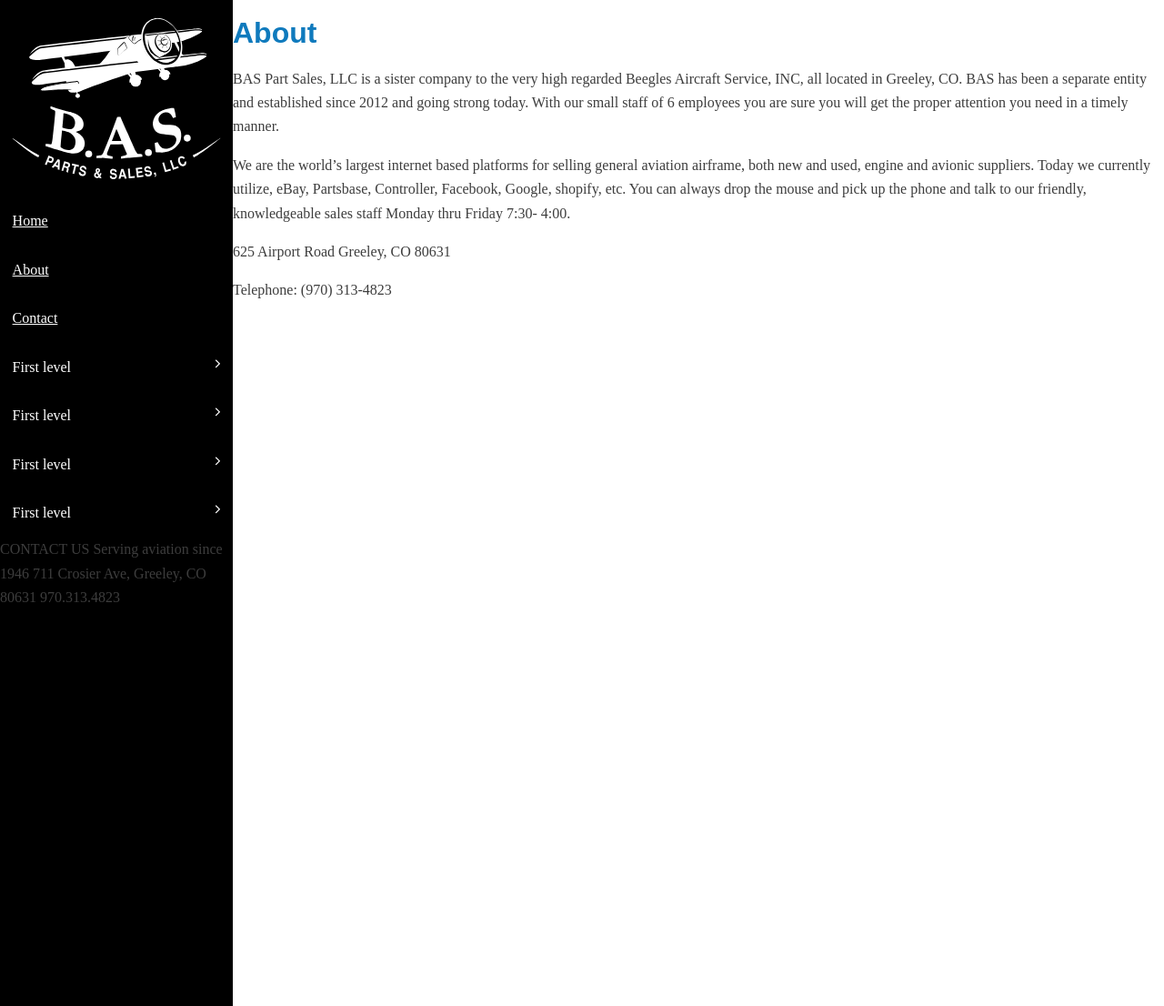
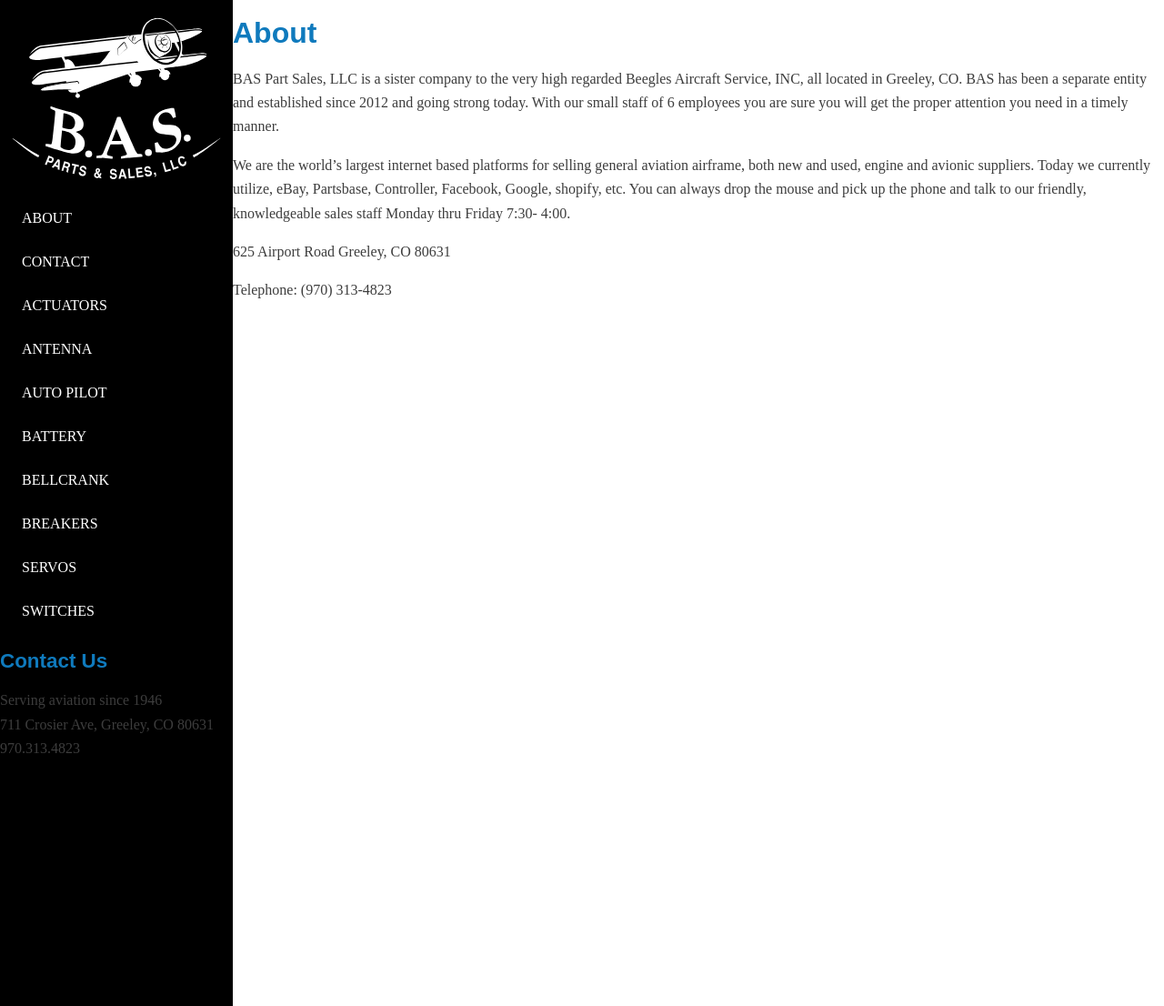
Before and after one commit to variantstudios/baspartsales.com, a Jekyll site: the page built from pages/about/index.md, in a window 1280 px wide. Shown: the whole page at 91% size. Built offline with Jekyll 4.4.1, drawn with Linux system fonts in a browser that asks for light colours; nearby versions of some CDN libraries.

Commit message:
Setup the ebay include.

```diff
--- a/_config.yml
+++ b/_config.yml
@@ -29,7 +29,7 @@
     scope:
       type: products
     values:
-      layout: default
+      layout: page
       title:
       description:
 
--- /dev/null
+++ b/_includes/ebay.html
@@ -0,0 +1 @@
+<script type="text/javascript" src="//www.auctionnudge.com/item_build/js/SellerID/baspartsales/siteid/0/theme/responsive/MaxEntries/20/page/init/show_logo/1/blank/1/img_size/120/keyword/{{page.title}}"></script><div id="auction-nudge-items" class="auction-nudge"></div>
--- a/_includes/nav.html
+++ b/_includes/nav.html
@@ -1,110 +1,11 @@
-	<!-- {% assign navurl = page.url | remove: 'index.html' %}
+	{% assign navurl = page.url | remove: 'index.html' %}
 	<ul class="menu">{% for item in include.nav %}
-		<li><a href="{{ item.url }}" class="{% if item.url == navurl %}active{% endif %}">{{ item.text }}</a>{% if item.subitems %}{% include nav.html nav=item.subitems %}{% endif %}</li>{% endfor %}
-	</ul> -->
-	<nav class="nav" role="navigation">
-	<ul class="nav__list">
-	<li><a href="/">Home</a></li>
-	<li><a href="/about/">About</a></li>
-	<li><a href="/contact/">Contact</a></li>
-	<li>
-	<input id="group-1" type="checkbox" hidden />
-	<label for="group-1"><span class="fa fa-angle-right"></span> First level</label>
-	<ul class="group-list">
-	<li><a href="#">1st level item</a></li>
-	<li>
-	  <input id="sub-group-1" type="checkbox" hidden />
-	  <label for="sub-group-1"><span class="fa fa-angle-right"></span> Second level</label>
-	  <ul class="sub-group-list">
-		<li><a href="#">2nd level nav item</a></li>
-		<li><a href="#">2nd level nav item</a></li>
-		<li><a href="#">2nd level nav item</a></li>
-		<li>
-		  <input id="sub-sub-group-1" type="checkbox" hidden />
-		  <label for="sub-sub-group-1"><span class="fa fa-angle-right"></span> Third level</label>
-		  <ul class="sub-sub-group-list">
-			<li><a href="#">3rd level nav item</a></li>
-			<li><a href="#">3rd level nav item</a></li>
-			<li><a href="#">3rd level nav item</a></li>
-		  </ul>
-		</li>
-	  </ul>
-	</li>
+		<li><a href="{{ item.url }}" class="{% if item.url == navurl %}active{% endif %}">{{ item.text }}</a>{% if item.subitems %}{% include nav.html nav=item.subitems %}{% endif %}</li>{% endfor %}{% for product in site.products  %}<li><a href="{{ product.url }}" class="">{{ product.title }}</a></li>{% endfor %}
 	</ul>
-	</li>
-	<li>
-	<input id="group-2" type="checkbox" hidden />
-	<label for="group-2"><span class="fa fa-angle-right"></span> First level</label>
-	<ul class="group-list">
-	<li>
-	  <li><a href="#">1st level item</a></li>
-	  <li><a href="#">1st level item</a></li>
-	  <input id="sub-group-2" type="checkbox" hidden />
-	  <label for="sub-group-2"><span class="fa fa-angle-right"></span> Second level</label>
-	  <ul class="sub-group-list">
-		<li><a href="#">2nd level nav item</a></li>
-		<li><a href="#">2nd level nav item</a></li>
-		<li>
-		  <input id="sub-sub-group-2" type="checkbox" hidden />
-		  <label for="sub-sub-group-2"><span class="fa fa-angle-right"></span> Third level</label>
-		  <ul class="sub-sub-group-list">
-			<li><a href="#">3rd level nav item</a></li>
-		  </ul>
-		</li>
-	  </ul>
-	</li>
-	</ul>
-	</li>
-	<li>
-	<input id="group-3" type="checkbox" hidden />
-	<label for="group-3"><span class="fa fa-angle-right"></span> First level</label>
-	<ul class="group-list">
-	<li>
-	  <li><a href="#">1st level item</a></li>
-	  <li><a href="#">1st level item</a></li>
-	  <input id="sub-group-3" type="checkbox" hidden />
-	  <label for="sub-group-3"><span class="fa fa-angle-right"></span> Second level</label>
-	  <ul class="sub-group-list">
-		<li><a href="#">2nd level nav item</a></li>
-		<li><a href="#">2nd level nav item</a></li>
-		<li><a href="#">2nd level nav item</a></li>
-		<li>
-		  <input id="sub-sub-group-3" type="checkbox" hidden />
-		  <label for="sub-sub-group-3"><span class="fa fa-angle-right"></span> Third level</label>
-		  <ul class="sub-sub-group-list">
-			<li><a href="#">3rd level nav item</a></li>
-			<li><a href="#">3rd level nav item</a></li>
-			<li><a href="#">3rd level nav item</a></li>
-		  </ul>
-		</li>
-	  </ul>
-	</li>
-	</ul>
-	</li>
-	<li>
-	<input id="group-4" type="checkbox" hidden />
-	<label for="group-4"><span class="fa fa-angle-right"></span> First level</label>
-	<ul class="group-list">
-	<li>
-	  <li><a href="#">1st level item</a></li>
-	  <input id="sub-group-4" type="checkbox" hidden />
-	  <label for="sub-group-4"><span class="fa fa-angle-right"></span> Second level</label>
-	  <ul class="sub-group-list">
-		<li><a href="#">2nd level nav item</a></li>
-		<li><a href="#">2nd level nav item</a></li>
-	  </ul>
-	</li>
-	</ul>
-	</li>
-	</ul>
-	</nav>
-
 <div class="bottom">
-	CONTACT US
-
-	Serving aviation since 1946
-
-	711 Crosier Ave, Greeley, CO 80631
-
-	970.313.4823
+	<h3>Contact Us</h3>
+	<p>Serving aviation since 1946 <br>
+		711 Crosier Ave, Greeley, CO 80631 <br>
+		970.313.4823
+	</p>
 </div>
--- a/_layouts/page.html
+++ b/_layouts/page.html
@@ -9,6 +9,8 @@
     <div>{{ content }}</div>
     {% if page.url contains "contact" %}
       {% include contact-form.html %}
+     {% elsif  page.url contains"/products/" %}
+        {% include ebay.html %}
     {% endif %}
   </section>
 </main>
```
